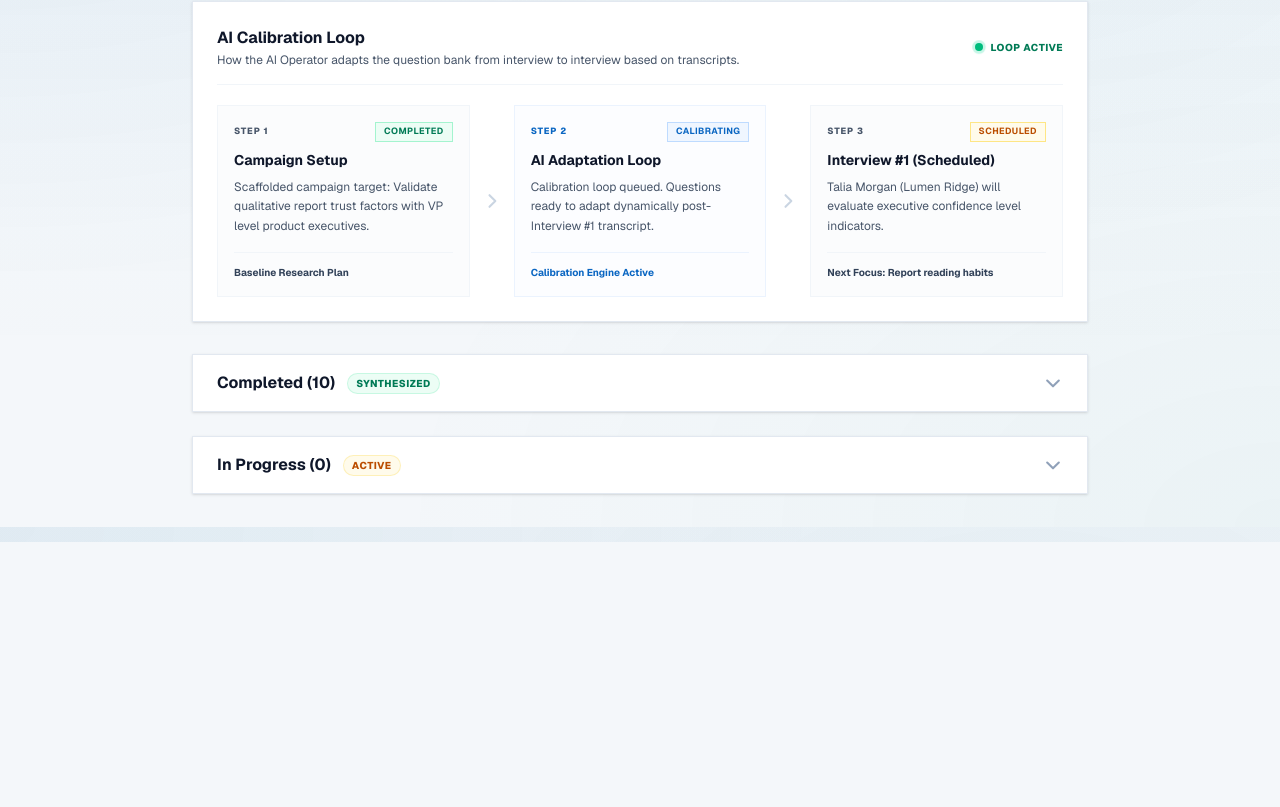
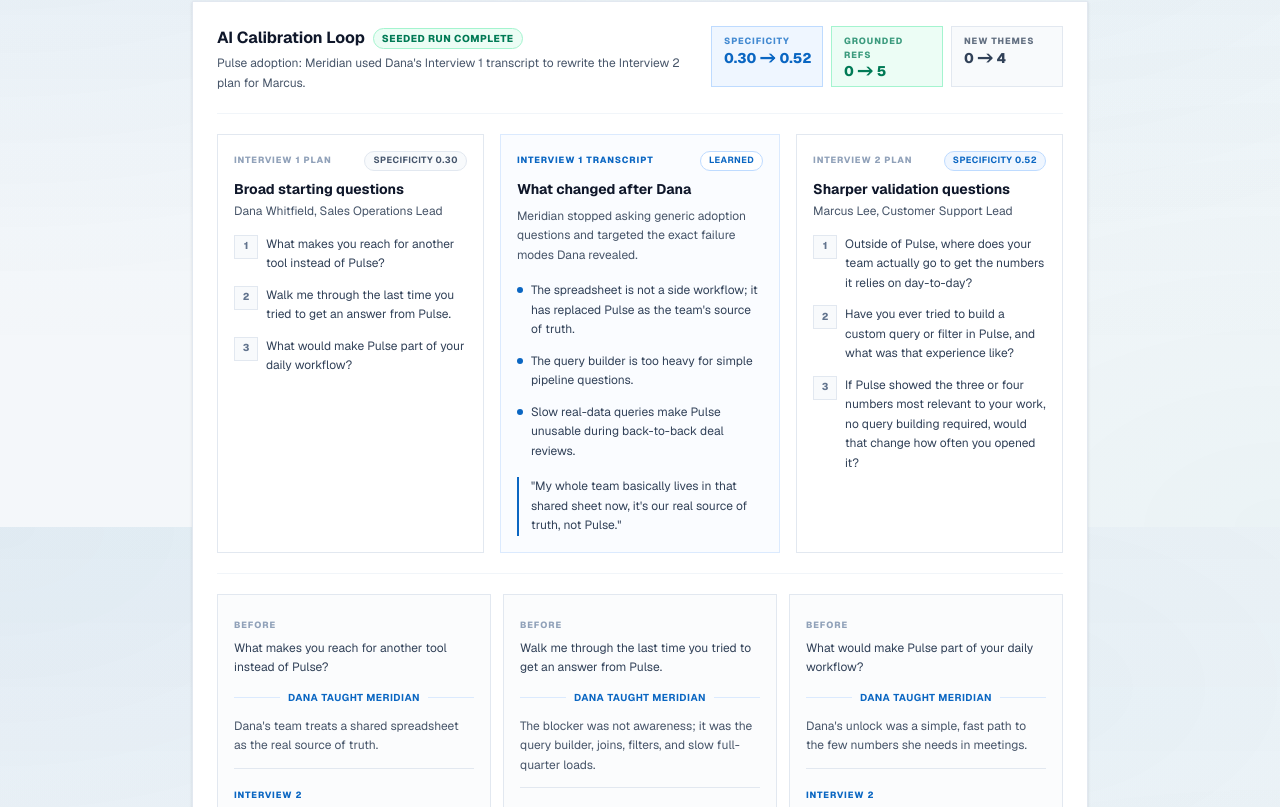
Before and after one commit to joshua-schiller/meridian, a Next.js app in the folder apps/web/: page /campaigns/pulse-adoption/interviews in a window 1280 px wide. Shown: the part 273-1080 px from the top of the page. Before the commit the page ends 815 px from the top, so only its background shows below. Built offline with nearby package versions, Linux system fonts and the light colour scheme.

Commit message:
Show Pulse calibration progression

```diff
--- a/apps/web/src/app/campaigns/[campaignId]/interviews/CampaignCalibrationTimeline.tsx
+++ b/apps/web/src/app/campaigns/[campaignId]/interviews/CampaignCalibrationTimeline.tsx
@@ -2,7 +2,29 @@
 
 import { Campaign } from "@/lib/campaigns";
 
+const pulseQuestionProgression = [
+  {
+    before: "What makes you reach for another tool instead of Pulse?",
+    learned: "Dana's team treats a shared spreadsheet as the real source of truth.",
+    after: "Outside of Pulse, where does your team actually go to get the numbers it relies on day-to-day?",
+  },
+  {
+    before: "Walk me through the last time you tried to get an answer from Pulse.",
+    learned: "The blocker was not awareness; it was the query builder, joins, filters, and slow full-quarter loads.",
+    after: "Have you ever tried to build a custom query or filter in Pulse, and what was that experience like?",
+  },
+  {
+    before: "What would make Pulse part of your daily workflow?",
+    learned: "Dana's unlock was a simple, fast path to the few numbers she needs in meetings.",
+    after: "If Pulse showed the three or four numbers most relevant to your work, no query building required, would that change how often you opened it?",
+  },
+];
+
 export default function CampaignCalibrationTimeline({ campaign }: { campaign: Campaign }) {
+  if (campaign.id === "pulse-adoption") {
+    return <PulseCalibrationTimeline />;
+  }
+
   let step1Title = "";
   let step1Desc = "";
   let step1Label = "";
@@ -151,3 +173,190 @@ export default function CampaignCalibrationTimeline({ campaign }: { campaign: Ca
     </div>
   );
 }
+
+function PulseCalibrationTimeline() {
+  return (
+    <div className="border border-slate-200 bg-white p-5 shadow-sm mb-8 rounded-none md:p-6">
+      <div className="flex flex-col gap-4 border-b border-slate-100 pb-5 mb-5 md:flex-row md:items-start md:justify-between">
+        <div className="min-w-0">
+          <div className="flex flex-wrap items-center gap-2">
+            <h3 className="text-base font-bold text-[var(--foreground)]">AI Calibration Loop</h3>
+            <span className="rounded-full border border-emerald-200 bg-emerald-50 px-2 py-0.5 text-[10px] font-extrabold uppercase tracking-wider text-emerald-700">
+              Seeded run complete
+            </span>
+          </div>
+          <p className="mt-1 max-w-2xl text-xs leading-relaxed text-[var(--muted)]">
+            Pulse adoption: Meridian used Dana's Interview 1 transcript to rewrite the Interview 2 plan for Marcus.
+          </p>
+        </div>
+
+        <div className="grid grid-cols-2 gap-2 text-left sm:grid-cols-3 md:min-w-[22rem]">
+          <MetricPill label="Specificity" value="0.30 -> 0.52" tone="blue" />
+          <MetricPill label="Grounded refs" value="0 -> 5" tone="emerald" />
+          <MetricPill label="New themes" value="0 -> 4" tone="slate" />
+        </div>
+      </div>
+
+      <div className="grid gap-4 lg:grid-cols-[minmax(0,1fr)_minmax(0,1.05fr)_minmax(0,1fr)]">
+        <PlanColumn
+          eyebrow="Interview 1 plan"
+          title="Broad starting questions"
+          detail="Dana Whitfield, Sales Operations Lead"
+          badge="Specificity 0.30"
+          questions={[
+            "What makes you reach for another tool instead of Pulse?",
+            "Walk me through the last time you tried to get an answer from Pulse.",
+            "What would make Pulse part of your daily workflow?",
+          ]}
+          tone="slate"
+        />
+
+        <div className="border border-blue-100 bg-blue-50/30 p-4">
+          <div className="flex items-center justify-between gap-3">
+            <span className="text-[9px] font-extrabold uppercase tracking-widest text-[var(--accent)]">
+              Interview 1 transcript
+            </span>
+            <span className="shrink-0 rounded-full border border-blue-200 bg-white px-2 py-0.5 text-[9px] font-bold uppercase tracking-wider text-[var(--accent)]">
+              Learned
+            </span>
+          </div>
+          <h4 className="mt-2 text-sm font-bold text-[var(--foreground)]">What changed after Dana</h4>
+          <p className="mt-2 text-xs leading-relaxed text-[var(--muted)]">
+            Meridian stopped asking generic adoption questions and targeted the exact failure modes Dana revealed.
+          </p>
+
+          <ul className="mt-4 grid gap-3">
+            {[
+              "The spreadsheet is not a side workflow; it has replaced Pulse as the team's source of truth.",
+              "The query builder is too heavy for simple pipeline questions.",
+              "Slow real-data queries make Pulse unusable during back-to-back deal reviews.",
+            ].map((learning) => (
+              <li key={learning} className="flex gap-2 text-xs leading-relaxed text-slate-700">
+                <span className="mt-1.5 h-1.5 w-1.5 shrink-0 rounded-full bg-[var(--accent)]" />
+                <span>{learning}</span>
+              </li>
+            ))}
+          </ul>
+
+          <blockquote className="mt-4 border-l-2 border-[var(--accent)] pl-3 text-xs leading-relaxed text-slate-700">
+            "My whole team basically lives in that shared sheet now, it's our real source of truth, not Pulse."
+          </blockquote>
+        </div>
+
+        <PlanColumn
+          eyebrow="Interview 2 plan"
+          title="Sharper validation questions"
+          detail="Marcus Lee, Customer Support Lead"
+          badge="Specificity 0.52"
+          questions={[
+            "Outside of Pulse, where does your team actually go to get the numbers it relies on day-to-day?",
+            "Have you ever tried to build a custom query or filter in Pulse, and what was that experience like?",
+            "If Pulse showed the three or four numbers most relevant to your work, no query building required, would that change how often you opened it?",
+          ]}
+          tone="blue"
+        />
+      </div>
+
+      <div className="mt-5 border-t border-slate-100 pt-5">
+        <div className="grid gap-3 lg:grid-cols-3">
+          {pulseQuestionProgression.map((shift) => (
+            <div key={shift.before} className="min-w-0 border border-slate-200 bg-slate-50/60 p-4">
+              <span className="text-[9px] font-extrabold uppercase tracking-widest text-slate-400">
+                Before
+              </span>
+              <p className="mt-1 text-xs leading-relaxed text-slate-700">{shift.before}</p>
+
+              <div className="my-3 flex items-center gap-2 text-[10px] font-bold uppercase tracking-wider text-[var(--accent)]">
+                <span className="h-px flex-1 bg-blue-100" />
+                Dana taught Meridian
+                <span className="h-px flex-1 bg-blue-100" />
+              </div>
+
+              <p className="text-xs leading-relaxed text-[var(--muted)]">{shift.learned}</p>
+
+              <div className="mt-3 border-t border-slate-200 pt-3">
+                <span className="text-[9px] font-extrabold uppercase tracking-widest text-[var(--accent)]">
+                  Interview 2
+                </span>
+                <p className="mt-1 text-xs font-semibold leading-relaxed text-[var(--foreground)]">
+                  {shift.after}
+                </p>
+              </div>
+            </div>
+          ))}
+        </div>
+      </div>
+    </div>
+  );
+}
+
+function MetricPill({
+  label,
+  value,
+  tone,
+}: {
+  label: string;
+  value: string;
+  tone: "blue" | "emerald" | "slate";
+}) {
+  const toneClass =
+    tone === "blue"
+      ? "border-blue-200 bg-blue-50 text-[var(--accent)]"
+      : tone === "emerald"
+        ? "border-emerald-200 bg-emerald-50 text-emerald-700"
+        : "border-slate-200 bg-slate-50 text-slate-700";
+
+  return (
+    <div className={`border px-3 py-2 ${toneClass}`}>
+      <span className="block text-[9px] font-extrabold uppercase tracking-widest opacity-75">{label}</span>
+      <span className="mt-0.5 block whitespace-nowrap text-sm font-extrabold leading-none">{value}</span>
+    </div>
+  );
+}
+
+function PlanColumn({
+  eyebrow,
+  title,
+  detail,
+  badge,
+  questions,
+  tone,
+}: {
+  eyebrow: string;
+  title: string;
+  detail: string;
+  badge: string;
+  questions: string[];
+  tone: "blue" | "slate";
+}) {
+  const badgeClass =
+    tone === "blue"
+      ? "border-blue-200 bg-blue-50 text-[var(--accent)]"
+      : "border-slate-200 bg-slate-50 text-slate-600";
+
+  return (
+    <div className="border border-slate-200 bg-white p-4">
+      <div className="flex items-center justify-between gap-3">
+        <span className="text-[9px] font-extrabold uppercase tracking-widest text-slate-400">
+          {eyebrow}
+        </span>
+        <span className={`shrink-0 rounded-full border px-2 py-0.5 text-[9px] font-bold uppercase tracking-wider ${badgeClass}`}>
+          {badge}
+        </span>
+      </div>
+      <h4 className="mt-2 text-sm font-bold text-[var(--foreground)]">{title}</h4>
+      <p className="mt-1 text-xs text-[var(--muted)]">{detail}</p>
+
+      <ol className="mt-4 grid gap-3">
+        {questions.map((question, index) => (
+          <li key={question} className="grid grid-cols-[1.5rem_minmax(0,1fr)] gap-2 text-xs leading-relaxed text-slate-700">
+            <span className="flex h-6 w-6 items-center justify-center border border-slate-200 bg-slate-50 text-[10px] font-extrabold text-slate-500">
+              {index + 1}
+            </span>
+            <span className="min-w-0">{question}</span>
+          </li>
+        ))}
+      </ol>
+    </div>
+  );
+}
```
